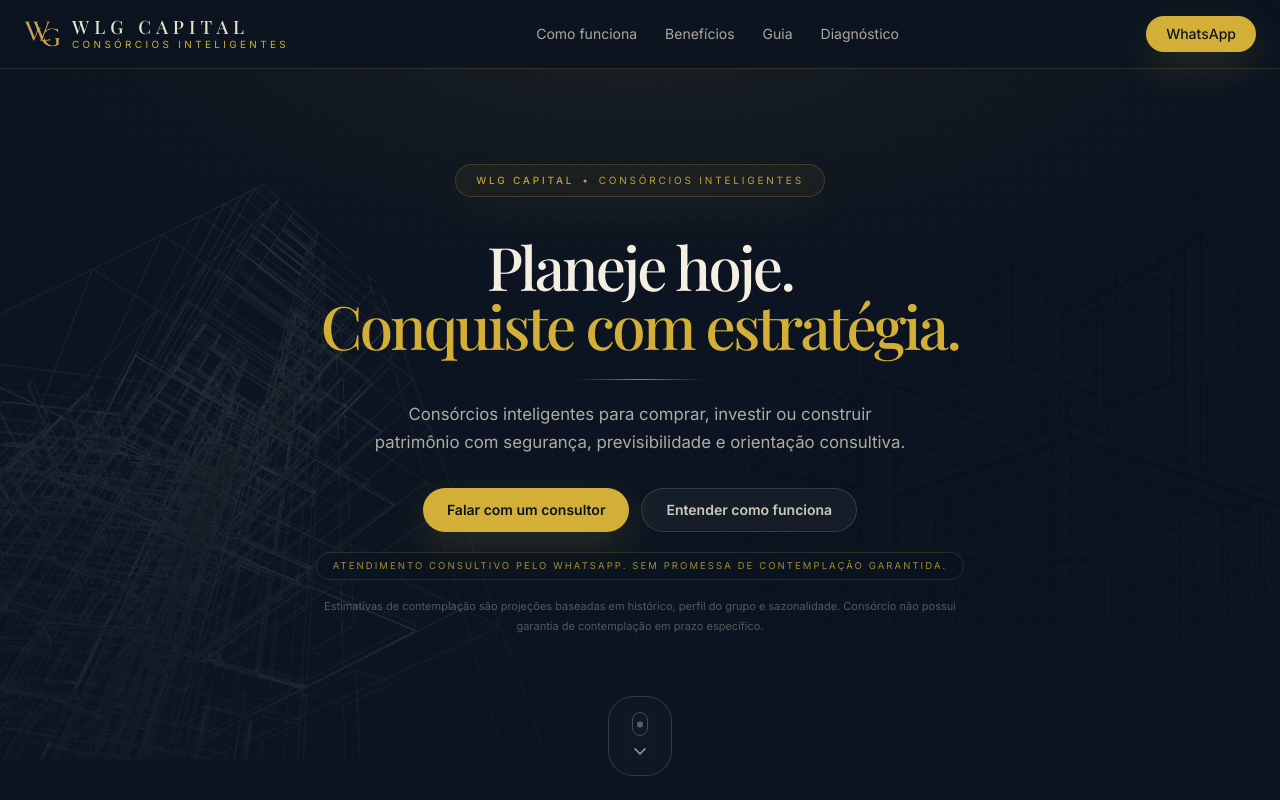
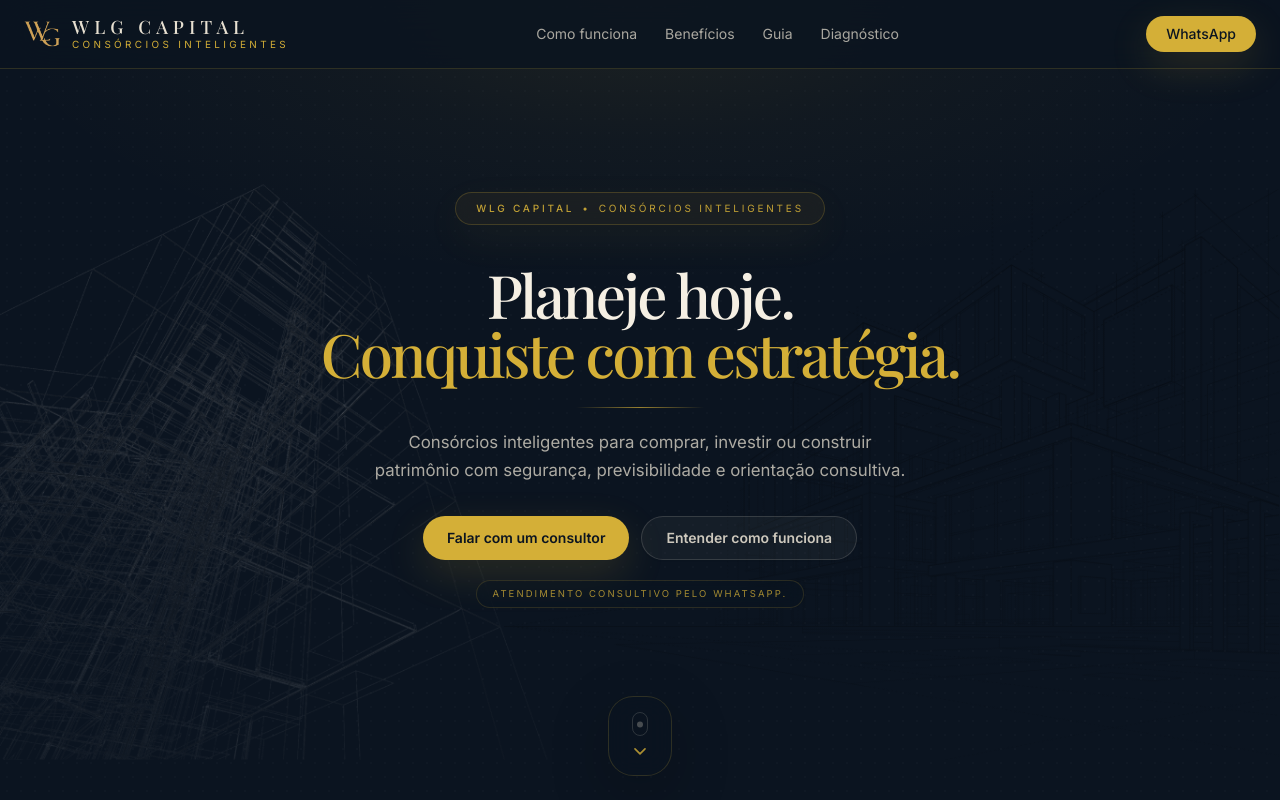
Before and after one commit to MarcoFranca/wlgcapital, a Next.js app: page / in a window 1280 px wide. Shown: the top 800 px of the page. Built offline with nearby package versions, Linux system fonts and the light colour scheme.

Commit message:
ajustes de cores IV

```diff
--- a/src/components/marketing/Hero.tsx
+++ b/src/components/marketing/Hero.tsx
@@ -185,17 +185,9 @@ export function Hero() {
                             "border border-[rgba(212,175,55,0.16)] bg-[#0B1420]/35 text-[#D4AF37]/76 backdrop-blur"
                         )}
                     >
-                        Atendimento consultivo pelo WhatsApp. Sem promessa de contemplação garantida.
+                        Atendimento consultivo pelo WhatsApp.
                     </motion.p>
 
-                    <motion.p
-                        variants={item}
-                        className="mx-auto mt-4 max-w-2xl text-center text-[11px] leading-5 text-[#E7E0D1]/34"
-                    >
-                        Estimativas de contemplação são projeções baseadas em histórico,
-                        perfil do grupo e sazonalidade. Consórcio não possui garantia de
-                        contemplação em prazo específico.
-                    </motion.p>
                 </motion.div>
 
                 <ScrollCue
--- a/src/components/marketing/ScrollCue.tsx
+++ b/src/components/marketing/ScrollCue.tsx
@@ -7,7 +7,10 @@ import { cn } from "@/lib/utils";
 export function ScrollCue({
                               targetId = "como-funciona",
                               className,
-                          }: { targetId?: string; className?: string }) {
+                          }: {
+    targetId?: string;
+    className?: string;
+}) {
     const reduce = useReducedMotion();
 
     function go() {
@@ -22,48 +25,59 @@ export function ScrollCue({
             onClick={go}
             aria-label="Rolar para ver mais"
             className={cn(
-                "group absolute bottom-4 left-1/2 -translate-x-1/2 z-20",
+                "group absolute bottom-4 left-1/2 z-20 -translate-x-1/2",
                 "inline-flex h-20 w-16 flex-col items-center justify-center",
-                "rounded-2xl px-2 py-2 select-none touch-manipulation cursor-pointer",
-                // LIGHT
-                "bg-card/80 text-foreground border border-border shadow-sm backdrop-blur",
-                "hover:bg-card hover:border-emerald-300/40",
-                // DARK
-                "dark:bg-white/[0.02] dark:text-slate-300/80 dark:border-white/15 dark:shadow-none",
-                "dark:hover:text-white dark:hover:bg-emerald-400/10 dark:hover:border-emerald-400/40",
-                // focus
-                "focus-visible:outline-none focus-visible:ring-2 focus-visible:ring-emerald-400/70",
+                "select-none rounded-2xl px-2 py-2 touch-manipulation cursor-pointer",
+                "border border-[rgba(212,175,55,0.18)] bg-[#0B1420]/42 text-[#E7E0D1]/70 backdrop-blur-md",
+                "shadow-[0_18px_60px_rgba(0,0,0,0.22)]",
+                "transition-all duration-300",
+                "hover:border-[rgba(212,175,55,0.42)] hover:bg-[#D4AF37]/[0.06] hover:text-[#F5EFE3]",
+                "focus-visible:outline-none focus-visible:ring-2 focus-visible:ring-[#D4AF37]/70",
+                "focus-visible:ring-offset-2 focus-visible:ring-offset-[#0B1420]",
                 className
             )}
         >
             <motion.span
                 aria-hidden
                 className={cn(
-                    "mb-1 block h-6 w-4 rounded-full border pointer-events-none",
-                    "border-foreground/25 group-hover:border-emerald-400/60",
-                    "dark:border-white/30 dark:group-hover:border-emerald-300/70"
+                    "pointer-events-none mb-1 block h-6 w-4 rounded-full border",
+                    "border-[#E7E0D1]/24 transition-colors",
+                    "group-hover:border-[#D4AF37]/70"
                 )}
-                animate={reduce ? {} : { opacity: [0.7, 1, 0.7] }}
+                animate={reduce ? {} : { opacity: [0.65, 1, 0.65] }}
                 transition={reduce ? {} : { duration: 2.4, repeat: Infinity }}
             >
                 <motion.span
                     className={cn(
-                        "mx-auto mt-1 block h-1.5 w-1.5 rounded-full pointer-events-none",
-                        "bg-foreground/60 group-hover:bg-emerald-500",
-                        "dark:bg-white/70 dark:group-hover:bg-emerald-200"
+                        "pointer-events-none mx-auto mt-1 block h-1.5 w-1.5 rounded-full",
+                        "bg-[#E7E0D1]/62 transition-colors",
+                        "group-hover:bg-[#D4AF37]"
                     )}
-                    animate={reduce ? {} : { y: [0, 6, 0], opacity: [1, 0.5, 1] }}
-                    transition={reduce ? {} : { duration: 1.6, repeat: Infinity, ease: "easeInOut" }}
+                    animate={reduce ? {} : { y: [0, 6, 0], opacity: [1, 0.55, 1] }}
+                    transition={
+                        reduce
+                            ? {}
+                            : { duration: 1.6, repeat: Infinity, ease: "easeInOut" }
+                    }
                 />
             </motion.span>
 
             <motion.div
                 aria-hidden
-                className="flex items-center justify-center pointer-events-none"
+                className="pointer-events-none flex items-center justify-center"
                 animate={reduce ? {} : { y: [0, 4, 0] }}
-                transition={reduce ? {} : { duration: 1.6, repeat: Infinity, ease: "easeInOut", delay: 0.2 }}
+                transition={
+                    reduce
+                        ? {}
+                        : {
+                            duration: 1.6,
+                            repeat: Infinity,
+                            ease: "easeInOut",
+                            delay: 0.2,
+                        }
+                }
             >
-                <ChevronDown className="h-5 w-5 opacity-80 transition-all group-hover:opacity-100 group-hover:text-emerald-500 dark:group-hover:text-emerald-300" />
+                <ChevronDown className="h-5 w-5 opacity-80 transition-all group-hover:text-[#D4AF37] group-hover:opacity-100" />
             </motion.div>
         </button>
     );
```
